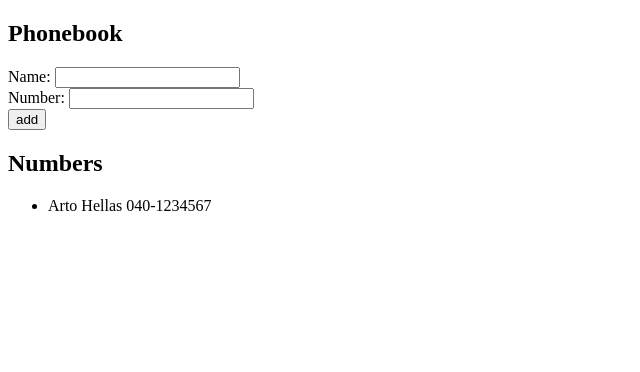
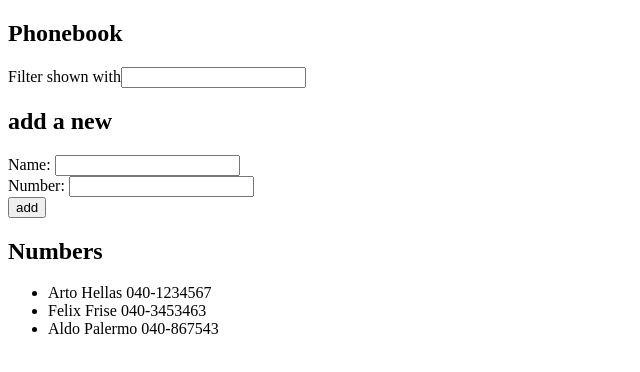
Before and after one commit to Febtwenty/Fullstack_Helsinki_Cle, a React (Vite) app in the folder part2/phonebook/: page / in a window 1280 px wide. Shown: the top 372 px of the page, without its empty margins (0-640 px from the left). Built offline with nearby package versions, Linux system fonts and the light colour scheme.

Commit message:
Exercise Part2.9

```diff
--- a/part2/phonebook/src/App.jsx
+++ b/part2/phonebook/src/App.jsx
@@ -3,12 +3,13 @@ import Numbers from './components/Numbers'
 
 const App = () => {
   const [persons, setPersons] = useState([
-    { name: 'Arto Hellas',
-      number: '040-1234567'
-    }
+    { name: 'Arto Hellas', number: '040-1234567' },
+    { name: 'Felix Frise', number: '040-3453463' },
+    { name: 'Aldo Palermo', number: '040-867543' }
   ])
   const [newName, setNewName] = useState('')
   const [newNumber, setNewNumber] = useState('')
+  const [filter, setFilter] = useState('')
 
   const addEntry = (e) => {
     e.preventDefault()
@@ -27,18 +28,19 @@ const App = () => {
     <div>
       <h2>Phonebook</h2>
 
+      <form>
+        <div>Filter shown with<input value={filter} onChange={e => setFilter(e.target.value)} /></div>
+      </form>
+
+      <h2>add a new</h2>
       <form onSubmit={addEntry}>
         <div>Name: <input value={newName} onChange={e => setNewName(e.target.value)}/></div>
         <div>Number: <input value={newNumber} onChange={e => setNewNumber(e.target.value)}/></div>
-
-        <div>
-          <button type="submit">add</button>
-        </div>
+        <div><button type="submit">add</button></div>
       </form>
 
       <h2>Numbers</h2>
-      <Numbers persons={persons} />
-
+      <Numbers persons={persons} filter={filter}/>
     </div>
   )
 }
--- a/part2/phonebook/src/components/Numbers.jsx
+++ b/part2/phonebook/src/components/Numbers.jsx
@@ -1,7 +1,12 @@
-const Numbers = ({ persons }) => {
+const Numbers = ({ persons, filter }) => {
+
+    const personsToShow = persons.filter(person =>
+        person.name.toLowerCase().includes(filter.toLowerCase())
+    )
+
   return (
     <ul>
-        {persons.map(person =>
+        {personsToShow.map(person =>
             <li key={person.name}>{person.name} {person.number}</li>
         )}
     </ul>
```
